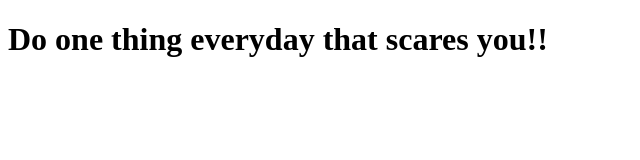
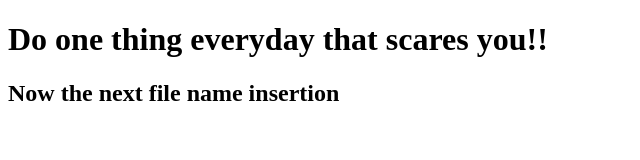
Before and after one commit to ArpitSainiX/GIT_LEARNING, a plain HTML site: page index.html in a window 1280 px wide. Shown: the whole page, without its empty margins (0-640 px from the left). Drawn offline with Linux system fonts and the light colour scheme.

Commit message:
modified

```diff
--- a/index.html
+++ b/index.html
@@ -5,6 +5,6 @@
 </head>
 <body>
     <h1>Do one thing everyday that scares you!!</h1>
-
+    <h2>Now the next file name insertion</h2>
 </body>
 </html>
```
